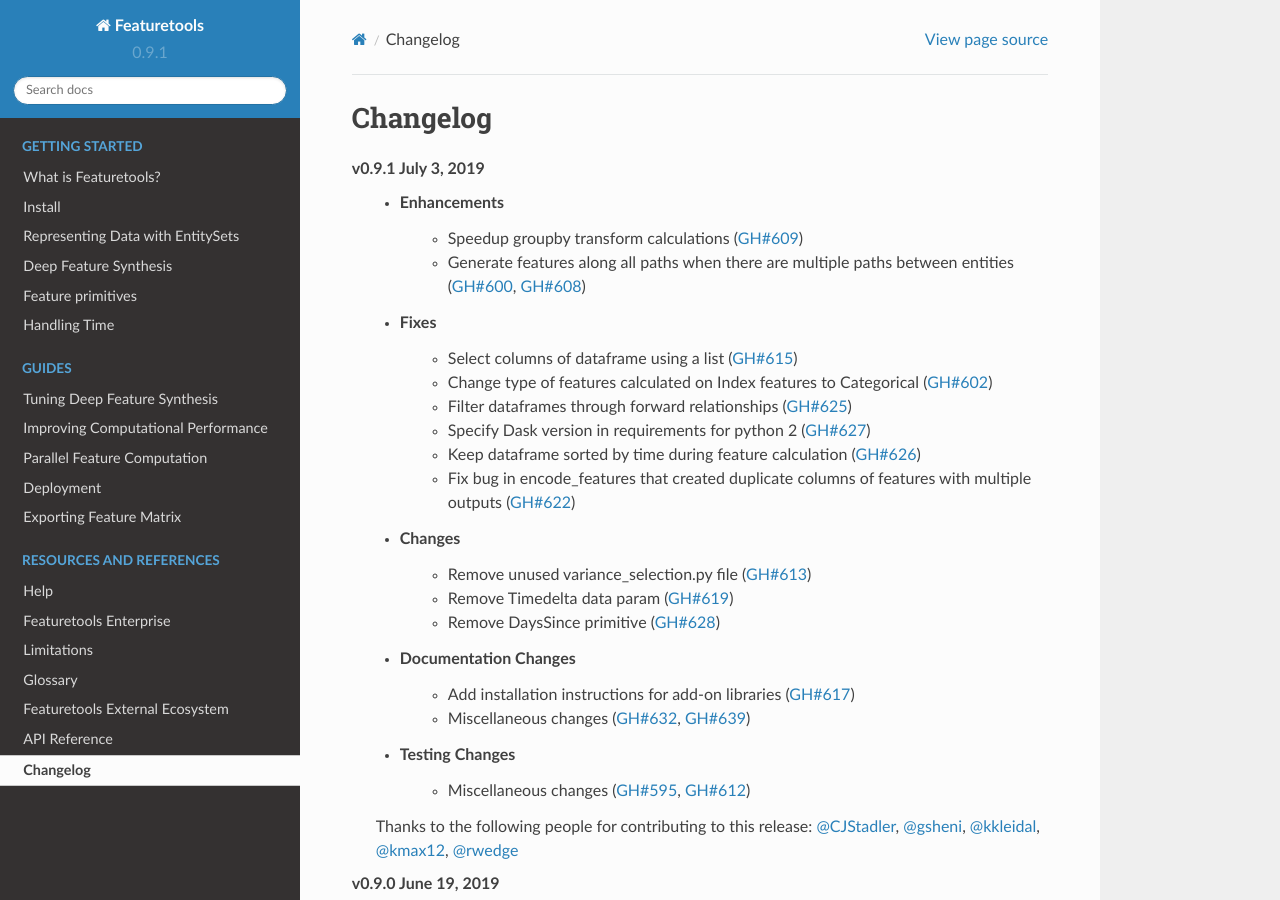
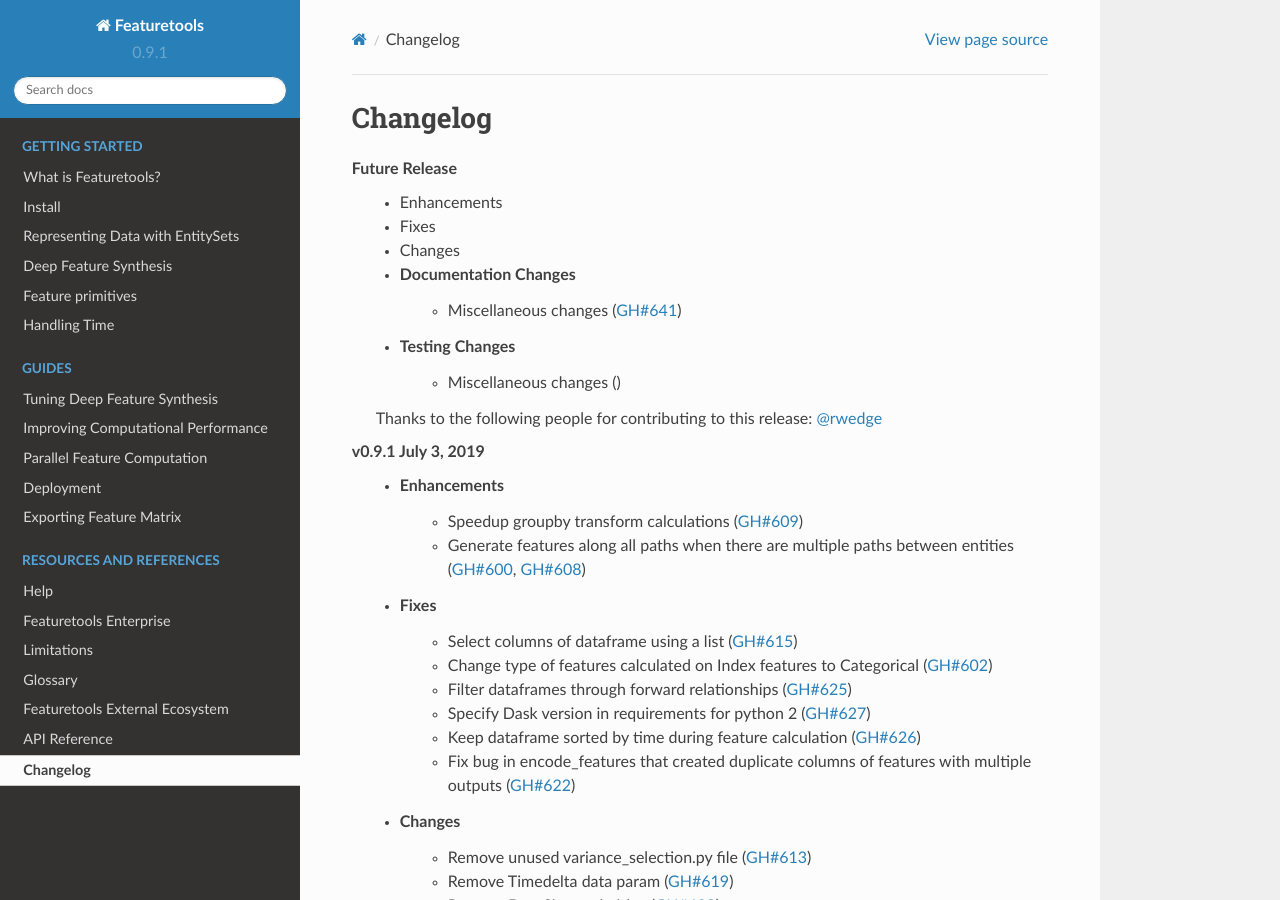
Before and after one commit to alteryx/featuretools, a Sphinx documentation site: the page built from docs/source/changelog.rst, in a window 1280 px wide and 900 px high. Built offline with Sphinx 7.4.7 and the Read the Docs theme 2.0.0, drawn with Linux system fonts in a browser that asks for light colours; pages that are not in the unit, such as notebooks, are missing from menus.

Commit message:
Add new Future Release section to changelog (#641)
* Add new Future Release section to changelog

* update changelog

* add self as contributor

```diff
--- a/docs/source/changelog.rst
+++ b/docs/source/changelog.rst
@@ -2,6 +2,18 @@
 
 Changelog
 ---------
+**Future Release**
+    * Enhancements
+    * Fixes
+    * Changes
+    * Documentation Changes
+        * Miscellaneous changes (:pr:`641`)
+    * Testing Changes
+        * Miscellaneous changes ()
+
+    Thanks to the following people for contributing to this release:
+    :user:`rwedge`
+
 **v0.9.1 July 3, 2019**
     * Enhancements
         * Speedup groupby transform calculations (:pr:`609`)
```
